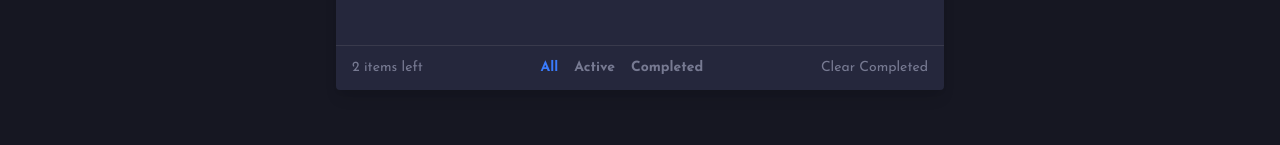
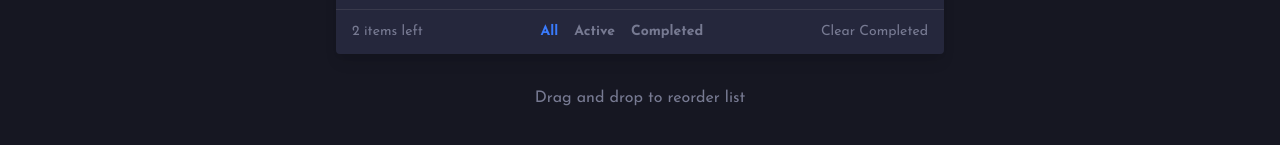
Before and after one commit to afreet-co/todo-app, a Next.js app: page / in a window 1280 px wide. Shown: the part 539-684 px from the top of the page. Built offline with nearby package versions, Linux system fonts and the light colour scheme.

Commit message:
Last tweaks

```diff
--- a/package.json
+++ b/package.json
@@ -1,6 +1,6 @@
 {
-  "name": "next-tail-ghpage-ts",
-  "description": "A project to be used as a starter for Next.js project which includes tailwind, it's configuration, typescript and also the github action workflow deployment to Github pages after pushing commit to the master branch.",
+  "name": "todo-app",
+  "description": "A todo app with theme switcher and draggable items functionality",
   "private": true,
   "scripts": {
     "dev": "next dev",
--- a/src/components/TodoItem.tsx
+++ b/src/components/TodoItem.tsx
@@ -1,6 +1,6 @@
 import React from "react";
-import { Todo, AppContext, AppContextType } from "../contexts/AppContext";
-import { ThemeContext, ThemeContextType } from "../contexts/ThemeContext";
+import { Todo, AppContext } from "../contexts/AppContext";
+import { ThemeContext } from "../contexts/ThemeContext";
 import { CustomCheckbox } from "./CustomCheckbox";
 import { Cross } from "./icons/cross";
 interface TodoItemProps {
@@ -9,13 +9,7 @@ interface TodoItemProps {
   dragHandleProps: object;
 }
 
-export class TodoItem extends React.Component<
-  TodoItemProps,
-  AppContextType & ThemeContextType
-> {
-  static appContext = AppContext;
-  static themeContext = ThemeContext;
-
+export class TodoItem extends React.Component<TodoItemProps, void> {
   render() {
     const {
       item: { id, isCompleted, text },
--- a/src/pages/_app.tsx
+++ b/src/pages/_app.tsx
@@ -7,7 +7,7 @@ const Application = ({ Component, pageProps }) => {
   return (
     <>
       <Head>
-        <title>Next Tail GhPage TS</title>{" "}
+        <title>Frontend Mentor | Todo app</title>
         <link
           rel="icon"
           href={`${process.env.NEXT_PUBLIC_PREFIX}/favicon-32x32.png`}
--- a/src/pages/index.tsx
+++ b/src/pages/index.tsx
@@ -28,7 +28,7 @@ const Index = () => {
       className={`flex items-center justify-center h-screen w-screen ${theme.screenBackground} sm:text-base text-sm transition-all duration-150`}
     >
       <div className="w-11/12 md:w-3/6 sm:w-2/5 p-2 space-y-6 sm:space-y-4">
-        <div className="flex justify-between items-center px-2 :px-2">
+        <div className="flex justify-between items-center px-2">
           <span className={`text-3xl ${theme.heading} font-bold`}>T O D O</span>
           <ThemeSwitcher />
         </div>
@@ -61,6 +61,11 @@ const Index = () => {
         >
           <Filter onMobile={true} />
         </div>
+        <div
+          className={`${theme.textMuted} flex items-center justify-center transition-all duration-150 p-4`}
+        >
+          <span>Drag and drop to reorder list</span>
+        </div>
       </div>
     </div>
   );
--- a/tailwind.config.js
+++ b/tailwind.config.js
@@ -50,7 +50,7 @@ module.exports = {
         "desktop-dark": "url('/desktop-dark.jpg')",
         "desktop-light": "url('/desktop-light.jpg')",
         "mobile-dark": "url('/mobile-dark.jpg')",
-        "mobile-light": "url('/mobile-dark.jpg')",
+        "mobile-light": "url('/mobile-light.jpg')",
       },
     },
   },
```
